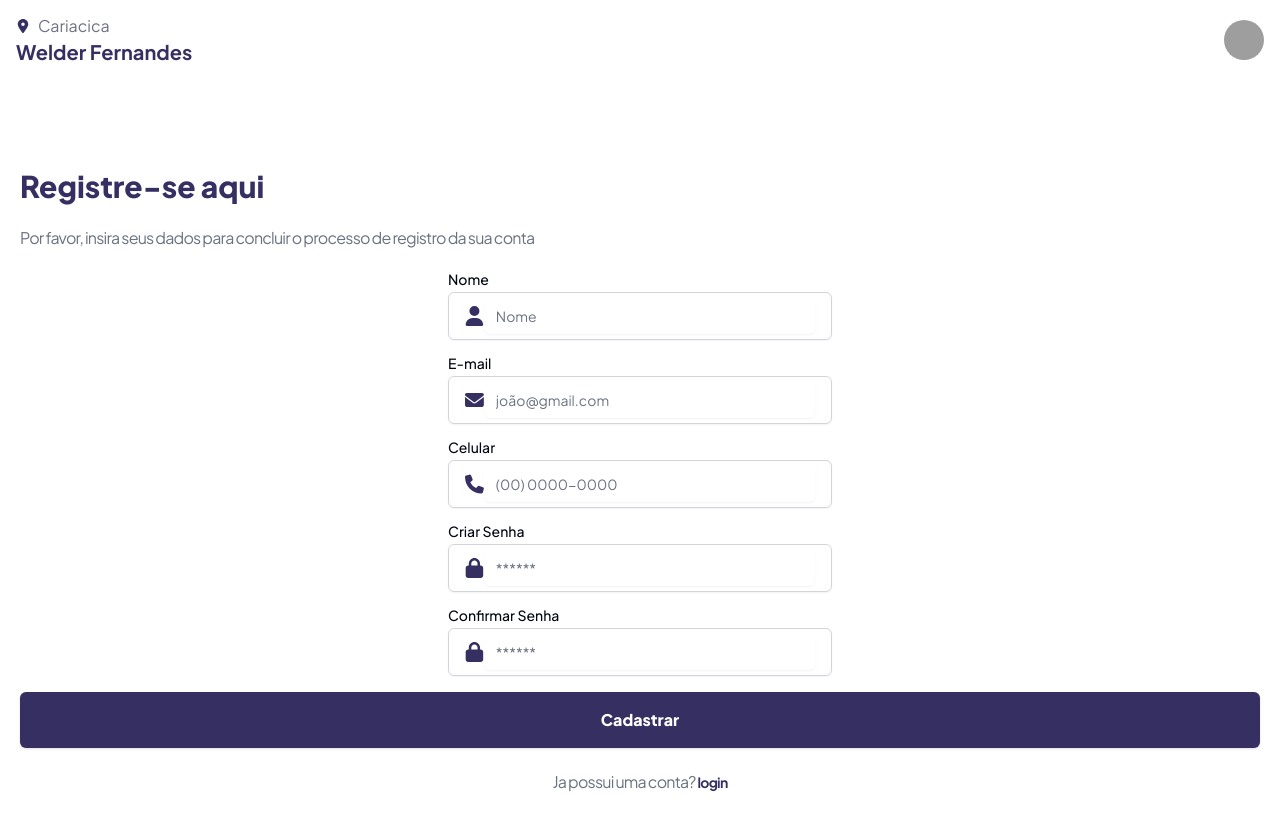
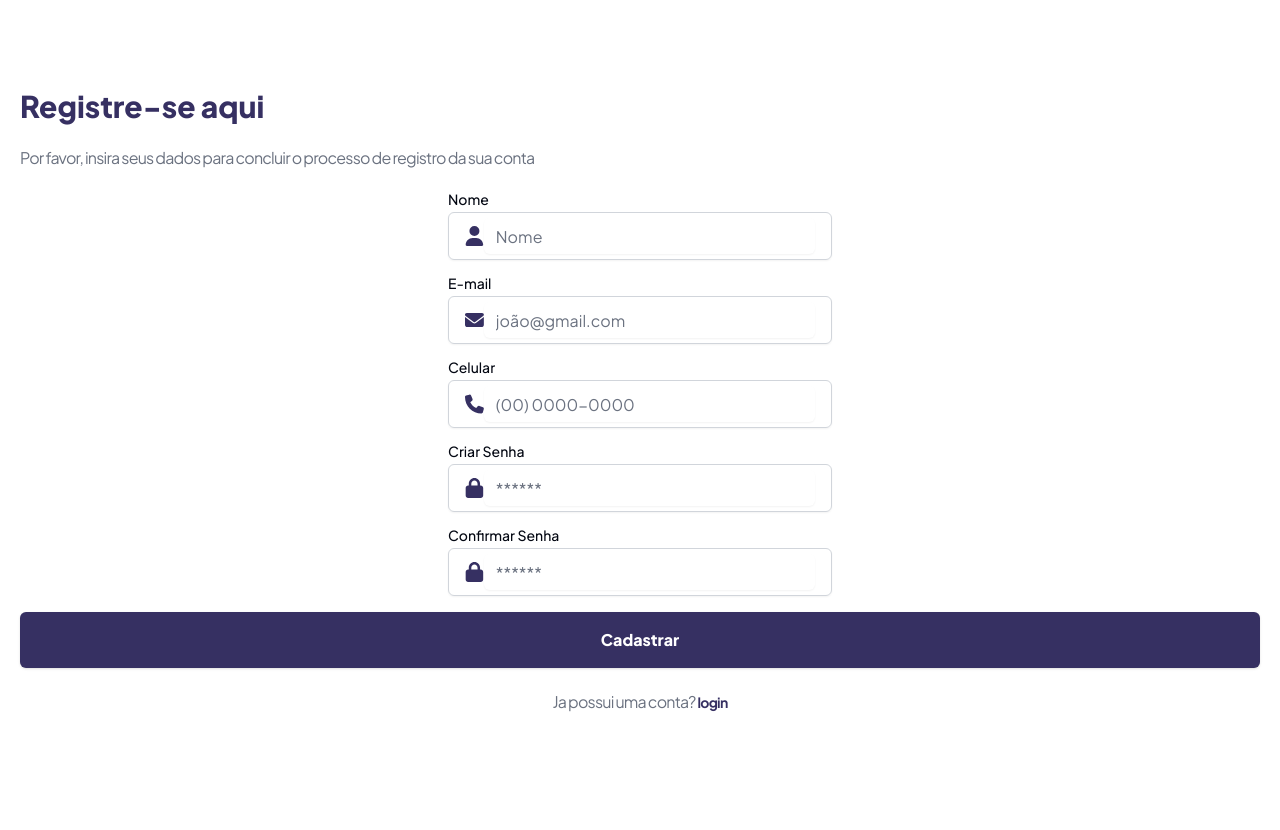
Before and after one commit to WelderFernandes/sched-eased, a Next.js app: page /register in a window 1280 px wide. Shown: the top 830 px of the page. After the commit the page ends 800 px from the top, so only its background shows below. Built offline with nearby package versions, Linux system fonts and the light colour scheme; grey boxes are pictures that could not be loaded.

Commit message:
feat: ajuste shadcnui components

```diff
--- /dev/null
+++ b/app/(application)/layout.tsx
@@ -0,0 +1,15 @@
+import { ReactNode } from 'react'
+import { Header } from './_components/header'
+
+export default function RegisterLayout({
+  children,
+}: Readonly<{
+  children: ReactNode
+}>) {
+  return (
+    <div>
+      <Header />
+      {children}
+    </div>
+  )
+}
--- a/app/layout.tsx
+++ b/app/layout.tsx
@@ -2,7 +2,6 @@
 import { Plus_Jakarta_Sans as PlusJakartaSans } from 'next/font/google'
 import './globals.css'
 import { ReactNode } from 'react'
-import { Header } from './(application)/_components/header'
 import Head from 'next/head'
 
 const plusJakartaSans = PlusJakartaSans({
@@ -24,10 +23,7 @@
       <Head>
         <meta name="viewport" content="width=device-width, initial-scale=1.0" />
       </Head>
-      <body>
-        <Header />
-        {children}
-      </body>
+      <body>{children}</body>
     </html>
   )
 }
--- a/components/ui/input.tsx
+++ b/components/ui/input.tsx
@@ -1,6 +1,6 @@
-import * as React from "react"
+import * as React from 'react'
 
-import { cn } from "@/lib/utils"
+import { cn } from '@/lib/utils'
 
 export interface InputProps
   extends React.InputHTMLAttributes<HTMLInputElement> {}
@@ -11,15 +11,15 @@
       <input
         type={type}
         className={cn(
-          "flex h-9 w-full rounded-md border border-input bg-transparent px-3 py-1 text-sm shadow-sm transition-colors file:border-0 file:bg-transparent file:text-sm file:font-medium placeholder:text-muted-foreground focus-visible:outline-none focus-visible:ring-1 focus-visible:ring-ring disabled:cursor-not-allowed disabled:opacity-50",
-          className
+          'flex h-9 w-full rounded-md border bg-transparent px-3 py-1 shadow-sm transition-colors file:border-0 file:bg-transparent file:text-sm file:font-medium placeholder:text-muted-foreground focus-visible:outline-none focus-visible:ring-1 focus-visible:ring-ring disabled:cursor-not-allowed disabled:opacity-50',
+          className,
         )}
         ref={ref}
         {...props}
       />
     )
-  }
+  },
 )
-Input.displayName = "Input"
+Input.displayName = 'Input'
 
 export { Input }
--- a/package.json
+++ b/package.json
@@ -23,6 +23,7 @@
     "clsx": "^2.1.0",
     "embla-carousel-react": "^8.0.0",
     "framer-motion": "^11.0.15",
+    "input-otp": "^1.2.3",
     "lucide-react": "^0.359.0",
     "motion": "^10.17.0",
     "next": "14.1.3",
--- a/tailwind.config.ts
+++ b/tailwind.config.ts
@@ -105,10 +105,15 @@
           from: { height: 'var(--radix-accordion-content-height)' },
           to: { height: '0' },
         },
+        'caret-blink': {
+          '0%,70%,100%': { opacity: '1' },
+          '20%,50%': { opacity: '0' },
+        },
       },
       animation: {
         'accordion-down': 'accordion-down 0.2s ease-out',
         'accordion-up': 'accordion-up 0.2s ease-out',
+        'caret-blink': 'caret-blink 1.25s ease-out infinite',
       },
     },
   },
```
Also changed, not shown: components/ui/label.tsx (+6 -6 lines), 1 other file (tests, documents, lock files or other folders).
